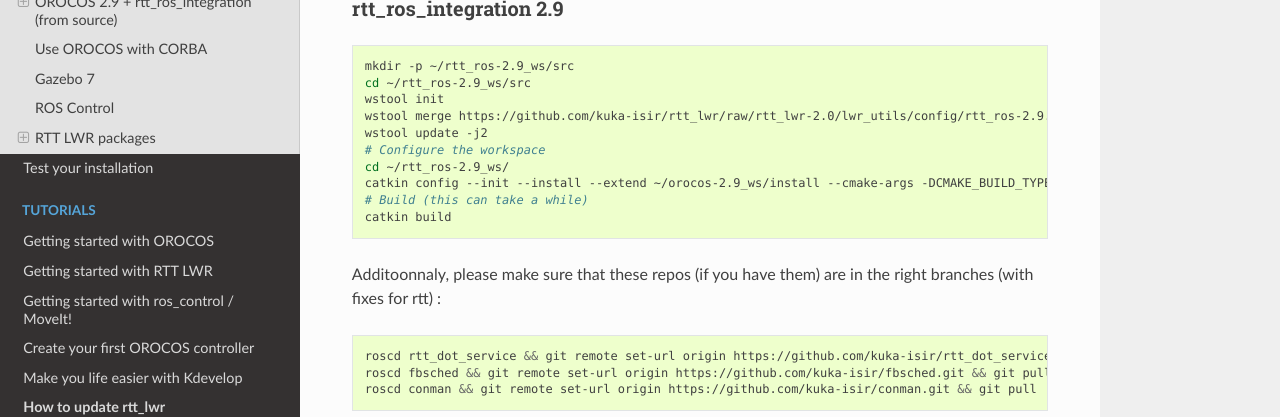
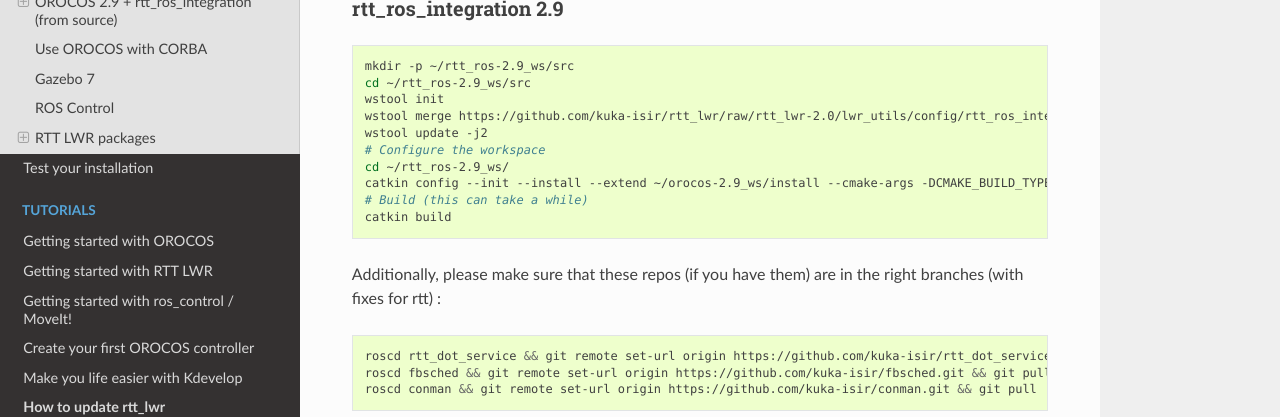
Before and after one commit to kuka-isir/rtt_lwr, a Sphinx documentation site: the page built from docs/source/install/install.rst, in a window 1280 px wide and 900 px high, scrolled down 2985 px. Shown: the part 151-568 px from the top of the window. Built offline with Sphinx 7.4.7 and the Read the Docs theme 2.0.0, drawn with Linux system fonts in a browser that asks for light colours.

Commit message:
update rosinstall filenames

```diff
--- a/docs/source/install/install.rst
+++ b/docs/source/install/install.rst
@@ -151,7 +151,7 @@
     mkdir -p ~/rtt_ros-2.9_ws/src
     cd ~/rtt_ros-2.9_ws/src
     wstool init
-    wstool merge https://github.com/kuka-isir/rtt_lwr/raw/rtt_lwr-2.0/lwr_utils/config/rtt_ros-2.9.rosinstall
+    wstool merge https://github.com/kuka-isir/rtt_lwr/raw/rtt_lwr-2.0/lwr_utils/config/rtt_ros_integration-2.9.rosinstall
     wstool update -j2
     # Configure the workspace
     cd ~/rtt_ros-2.9_ws/
@@ -159,7 +159,7 @@
     # Build (this can take a while)
     catkin build
 
-Additoonnaly, please make sure that these repos (if you have them) are in the right branches (with fixes for rtt) :
+Additionally, please make sure that these repos (if you have them) are in the right branches (with fixes for rtt) :
 
 .. code-block:: bash
 
```
Also changed, not shown: 4 other files.
